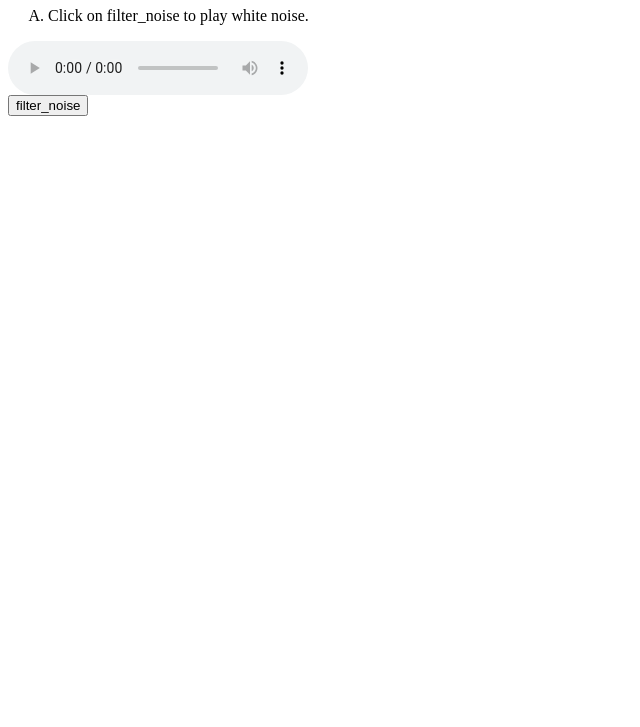
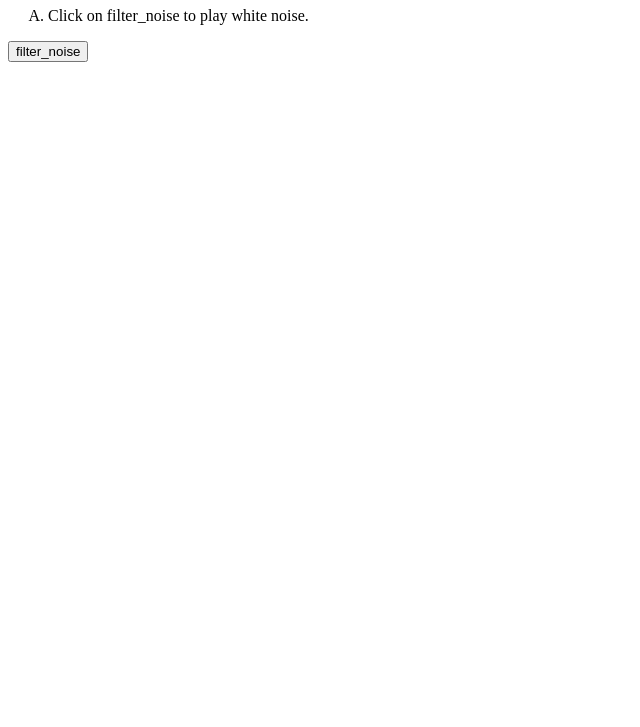
Before and after one commit to CodeSolutions2/audio_generation, a plain HTML site: page index.html in a window 1280 px wide. Shown: the part 73-800 px from the top of the page, without its empty margins (0-640 px from the left). Drawn offline with Linux system fonts and the light colour scheme.

Commit message:
Update index.html

```diff
--- a/index.html
+++ b/index.html
@@ -8,7 +8,7 @@
 	<li>Click on filter_noise to play white noise.</li>
 </ol>
 
-<audio controls=true id="audio_input_display_js" preload="auto" style="display:block"></audio>
+<audio controls=true id="audio_input_display_js" preload="auto" style="display:none"></audio>
 
 <button id="filter_noise" onclick="filter_noise()" style="display:block">filter_noise</button>
 
```
